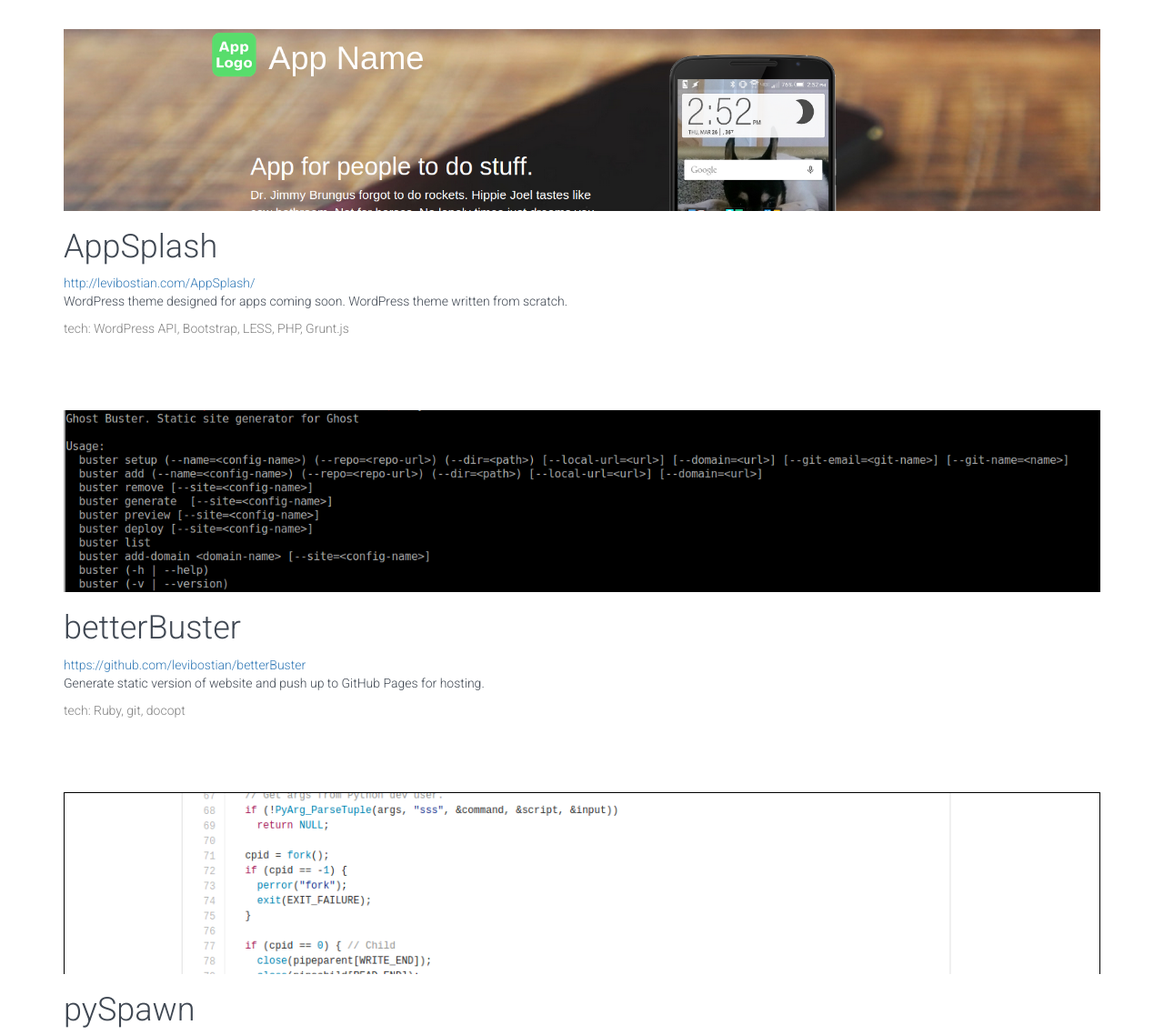
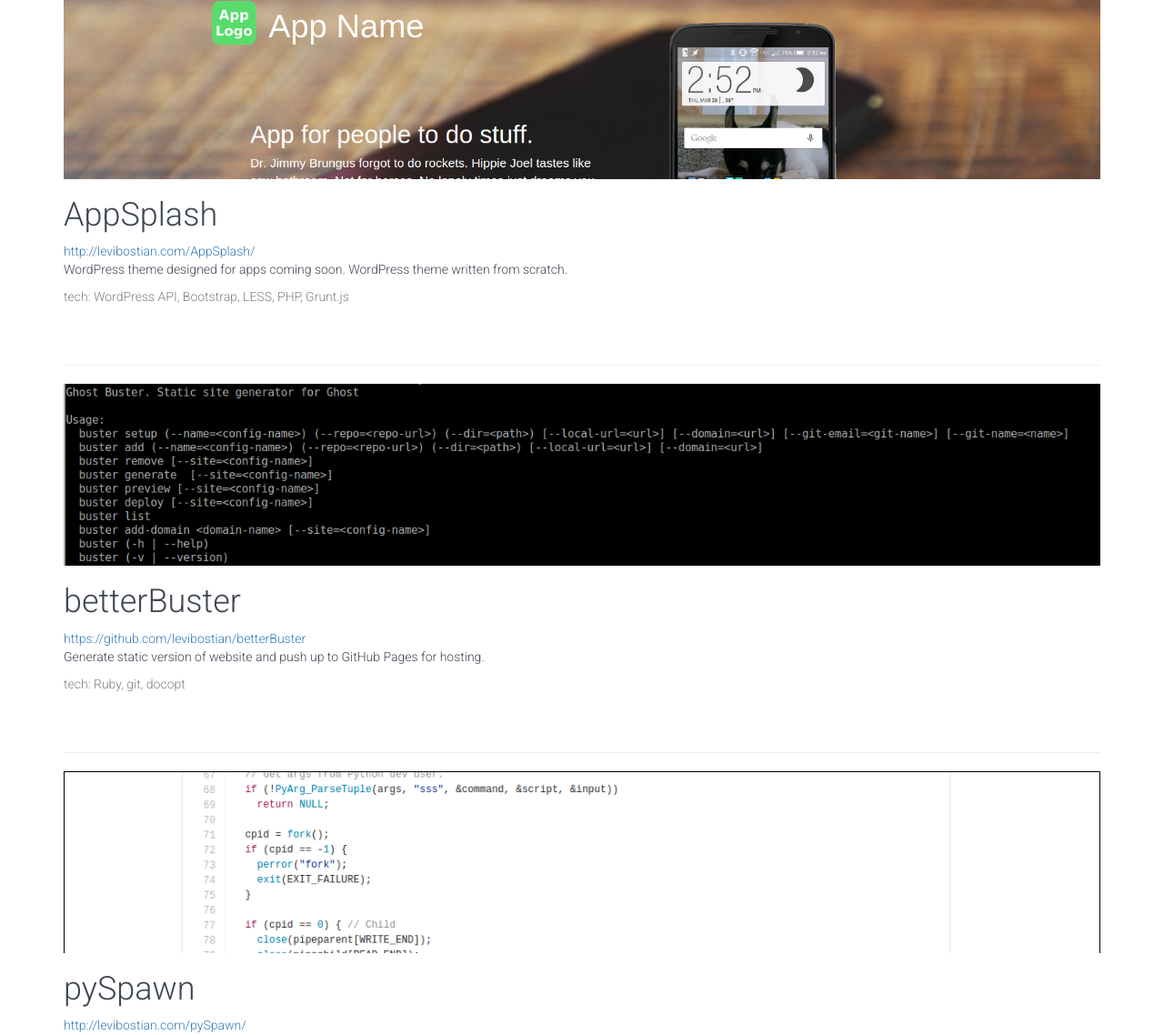
Before and after one commit to levibostian/projects, a website: page index.html in a window 1280 px wide. Shown: the part 644-1782 px from the top of the page at 91% size. Drawn offline with nearby package versions, Linux system fonts and the light colour scheme.

Commit message:
Add more style to the site appearance.

```diff
--- a/index.html
+++ b/index.html
@@ -39,7 +39,7 @@
                             <img class="img-responsive" src="img/projects/appsplash.png"/>
                         </div>
                         <div class="col-md-12">
-                            <h1>AppSplash</h1>
+                            <a class="boring-link" href="http://levibostian.com/AppSplash/"><h1>AppSplash</h1></a>
                             <a href="http://levibostian.com/AppSplash/">http://levibostian.com/AppSplash/</a>
                             <p>
                                 WordPress theme designed for apps coming soon. WordPress theme written from scratch.
@@ -48,12 +48,13 @@
                         </div>
                     </div><!-- row -->
 
+                    <hr/>
                     <div class="row project-row">
                         <div class="col-md-12 project-header-img">
                             <img class="img-responsive" src="img/projects/betterbuster.png"/>
                         </div>
                         <div class="col-md-12">
-                            <h1>betterBuster</h1>
+                            <a class="boring-link" href="https://github.com/levibostian/betterBuster"><h1>betterBuster</h1></a>
                             <a href="https://github.com/levibostian/betterBuster">https://github.com/levibostian/betterBuster</a>
                             <p>
                                 Generate static version of website and push up to GitHub Pages for hosting.
@@ -62,12 +63,13 @@
                         </div>
                     </div><!-- row -->
 
+                    <hr/>
                     <div class="row project-row">
                         <div class="col-md-12 project-header-img">
                             <img class="img-responsive" style="border:1px solid black" src="img/projects/pyspawn.png"/>
                         </div>
                         <div class="col-md-12">
-                            <h1>pySpawn</h1>
+                            <a class="boring-link" href="http://levibostian.com/pySpawn/"><h1>pySpawn</h1></a>
                             <a href="http://levibostian.com/pySpawn/">http://levibostian.com/pySpawn/</a>
                             <p>
                                 Python library to create child processes and send STDIN and capture STDOUT
--- a/lib/less/style.less
+++ b/lib/less/style.less
@@ -43,8 +43,9 @@
 @import "lesshat.less";
 
 @header-height: 300px;
+@black-text-color: #3f4752;
 
-.hover(@background) {
+.hover-background(@background) {
     background: @background;
     &:hover {
         background: @background + #111;
@@ -55,7 +56,7 @@
     //    height: 100%;
 }
 body {
-    color: #3f4752;
+    color: @black-text-color;
     background-color: white;
     font-family: 'Roboto', sans-serif;
     height: 100%;
@@ -85,6 +86,13 @@
     width: 100%;
     height: 100%;
 }
+.boring-link {
+    text-decoration: none;
+    color: @black-text-color;
+    &.hover: {
+        color: @black-text-color;
+    }
+}
 
 // site specific LESS
 .site-header {
@@ -108,11 +116,9 @@
 .project-header-img {
     width: 100%;
     max-height: 200px;
-    height: 200px;
     overflow:hidden;
 }
 .project-row {
-    padding-top: 35px;
     padding-bottom: 35px;
 }
 .tech {
```
Also changed, not shown: style.css.
